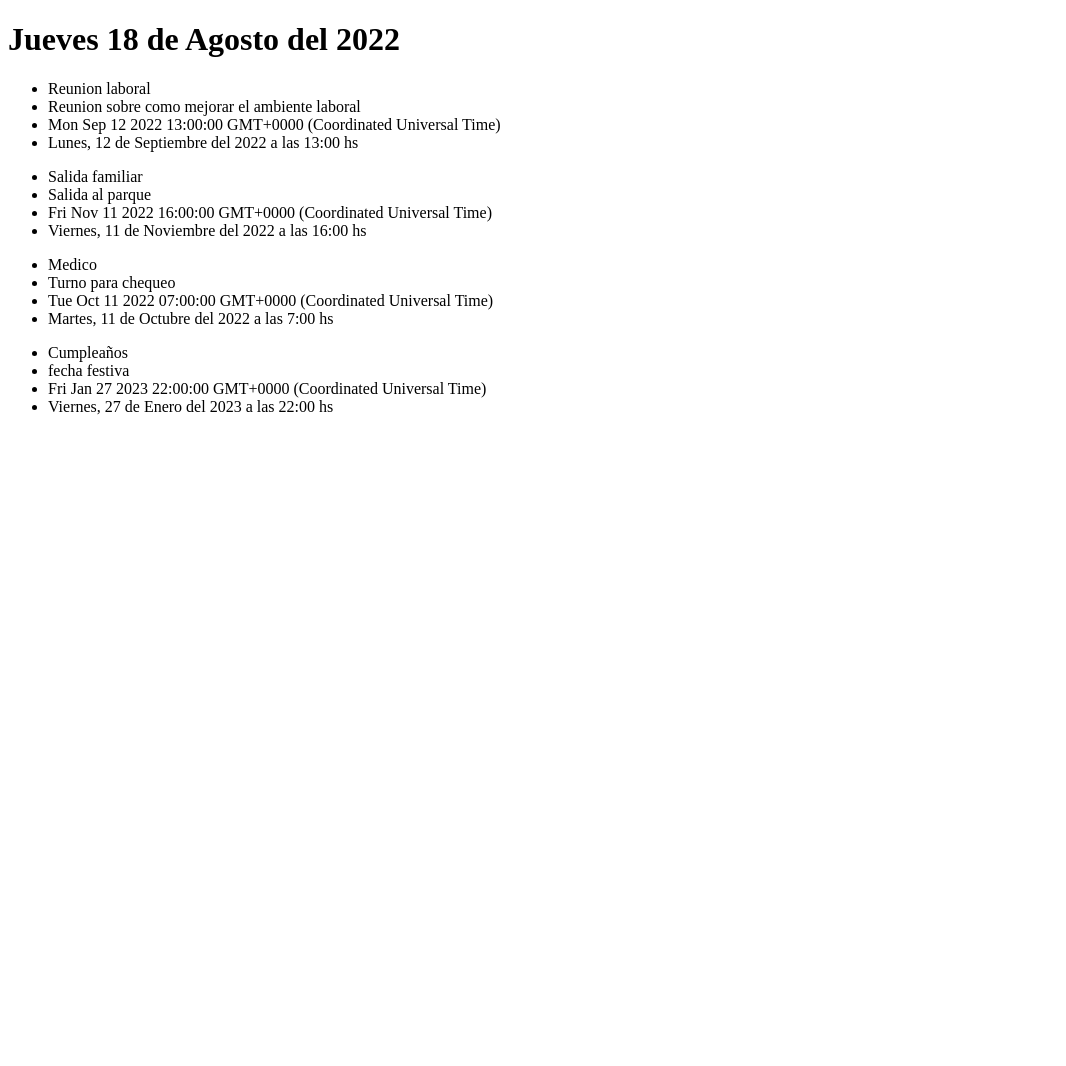
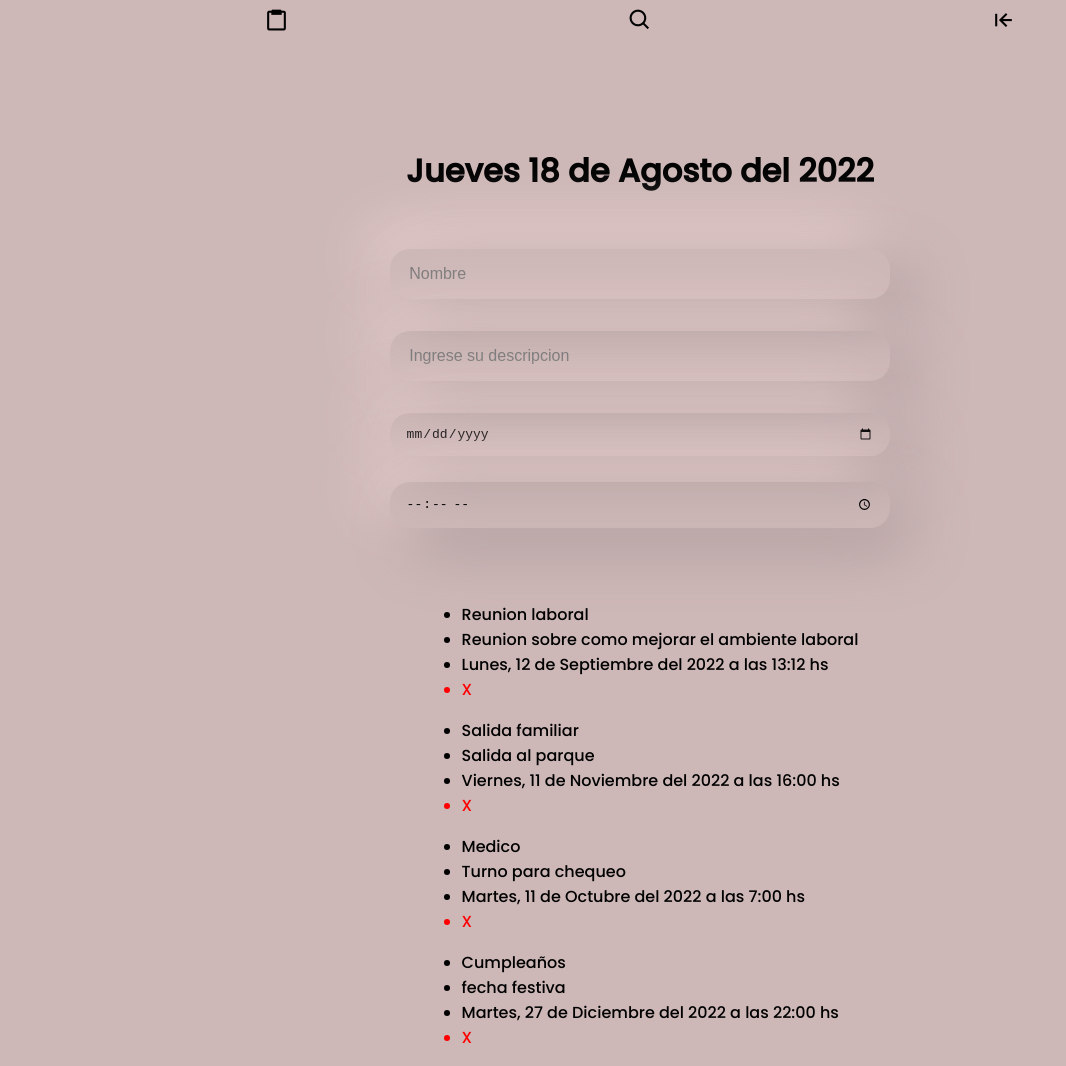
Before and after one commit to EliasVerdun02/Proyecto-Final-JS, a plain HTML site: page index.html in a window 1280 px wide. Shown: the whole page, without its empty margins (0-1066 px from the left). Before the commit the page ends 800 px from the top, so only its background shows below. Drawn offline with nearby package versions, Linux system fonts and the light colour scheme.

Commit message:
Desafio 6

```diff
--- a/index.html
+++ b/index.html
@@ -5,16 +5,32 @@
     <meta http-equiv="X-UA-Compatible" content="IE=edge">
     <meta name="viewport" content="width=device-width, initial-scale=1.0">
     <script defer src="js/script.js"></script>
+    <link rel="stylesheet" href="styles.css">
+    <link href='https://unpkg.com/boxicons@2.1.2/css/boxicons.min.css' rel='stylesheet'>
     <title>Agenda</title>
 </head>
 <body>
-    <header class="date-today">
+    <header class="app__header">
+        <ul class="header__nav">
+            <li><i class='bx bx-clipboard'></i></li>
+            <li><i class='bx bx-search' ></i></li>
+            <li><i class='bx bx-arrow-to-left'></i></li>
+        </ul>
+    </header>
+    <main>
+        <div class="main__today"></div>
+        <div class="main__container-input">
+            <input class="input input-nombre" type="text" placeholder="Nombre">
 
-    </header>
-    <div class="container-agenda" id="eventos">
-        <div class="eventos"></div>
-    </div>
+            <input class="input input-desc desplazar" type="text" placeholder="Ingrese su descripcion">
 
+            <input class="input input-date desplazar" type="date" placeholder="Fecha del evento" >
 
+            <input class="input input-time desplazar" type="time" placeholder="Hora del evento">
+        </div>
+        <div class="eventos">
+
+        </div>
+    </main>
 </body>
 </html>
--- a/js/script.js
+++ b/js/script.js
@@ -1,8 +1,8 @@
-//Este programa es un siumulador de agenda para poder organizarse con distintas tareas. Indicando el nombre del evento,descripcion , la fecha y la hora.
-//Funciones de interaccion:
-//crearEvento(): Para crear un nuevo evento.
-//eliminarEvento(evento a eliminar): Se le pasa como parametro el evento que deseamos eliminar y lo borra de nuestro array.
-//buscarEvento(eventoBuscado): Se le pasa como parametro el evento que estamos buscando y este se mostrará en el dom. Abajo de los demas
+//Simulador tipo Todo App:
+//Por los 4 inputs se ingresan los datos del evento que el usario desea agendar. Una vez ingresado los datos , en el ultimo input apretar "Enter" y el evento se mostrara en el DOM.
+//Cada evento agendado cuenta con una "X" para poder eliminar el evento si el usuario lo desea. A travez de la funcion eliminarEvento(id), y usando el id del evento para buscarlo.
+//Faltan : Estilos, y ordenar el codigo
+
 
 const agenda =  []
 
@@ -11,36 +11,49 @@ let dias = ['Domingo','Lunes','Martes','Miercoles','Jueves','Viernes','Sabado']
 let mes = ['Enero','Febrero','Marzo','Abril','Mayo','Junio','Julio','Agosto','Septiembre','Octubre','Noviembre','Diciembre']
 
 class Evento{
+
+    static contadorEventos = 0;
+
     constructor(nombre,descripcion,date){
         this.nombre = nombre
         this.descripcion = descripcion
         this.date = date
-        this.fecha = `${dias[date.getDay()]}, ${date.getDate()} de ${mes[date.getMonth()]} del ${date.getFullYear()} a las ${date.getHours()}:00 hs`
+        this.id = ++Evento.contadorEventos;
     }
+
+    fecha(){
+        return `${dias[this.date.getDay()]}, ${this.date.getDate()} de ${mes[this.date.getMonth()]} del ${this.date.getFullYear()} a las ${this.date.getHours()}:${(this.date.getMinutes() >= 10) ? this.date.getMinutes() : '0'+this.date.getMinutes()} hs`
+    }
+
 }
 
+
+
+//Agendo eventos
+function agendarEventos(){
+    agenda.push(new Evento('Reunion laboral','Reunion sobre como mejorar el ambiente laboral',new Date(2022,8,12,13,12)))
+    agenda.push(new Evento('Salida familiar','Salida al parque',new Date(2022,10,11,16)))
+    agenda.push(new Evento('Medico','Turno para chequeo',new Date(2022,9,11,7)))
+    agenda.push(new Evento('Cumpleaños','fecha festiva',new Date(2022,11,27,22)))
+}
+
+agendarEventos()
+
 //Dia de hoy
-let today = document.querySelector('.date-today')
+let today = document.querySelector('.main__today')
 let date = new Date()
 today.innerHTML = `<h1>${dias[date.getDay()]} ${date.getDate()} de ${mes[date.getMonth()]} del ${date.getFullYear()}</h1>`
 
 
-//Agendo eventos
-agenda.push(new Evento('Reunion laboral','Reunion sobre como mejorar el ambiente laboral',new Date(2022,8,12,13)))
-agenda.push(new Evento('Salida familiar','Salida al parque',new Date(2022,10,11,16)))
-agenda.push(new Evento('Medico','Turno para chequeo',new Date(2022,9,11,7)))
-agenda.push(new Evento('Cumpleaños','fecha festiva',new Date(2022,12,27,22)))
-
 //mostrar
-
 const crearEventoHtml =(evento)=>{
     let eventoHtml = `
     <div class="evento">
         <ul>
             <li>${evento.nombre} </li>
             <li>${evento.descripcion} </li>
-            <li>${evento.date} </li>
-            <li>${evento.fecha} </li>
+            <li>${evento.fecha()} </li>
+            <li class="eliminar-evento" onclick="eliminarEvento(${evento.id})">X</li>
         </ul>
     </div>`
 
@@ -53,52 +66,51 @@ const cargarEventos=()=>{
         eventos += crearEventoHtml(evento)
     }
 
-    document.getElementById('eventos').innerHTML = eventos
+    document.querySelector('.eventos').innerHTML = eventos
 }
 
 cargarEventos()
 
+//Tomar valores
 
+let inputTime = document.querySelector(".main__container-input .input-time")
 
-
-
+inputTime.addEventListener("keypress",(e)=>{
+    if(e.key === "Enter"){
+        crearEvento()
+    }
+})
 
 
 //Funciones de interaccion
 
 function crearEvento(){
-    let respuesta = true
+    let arrayInputs = document.querySelectorAll('.input')
 
-    while(respuesta){
-    let date = new Date(prompt('Porfavor seleccione una fecha para el evento. Indicando primero el mes,despues el dia y luego el año. por ej: 8/11/2022)')
-    )
+    let fecha = new Date(arrayInputs[2].value)
 
-    date.setHours(parseInt(prompt('A que horario?. Indicar solo la hora. por ej(14) en vez de 14:00')))
+    let numeroMes = fecha.getDate()
 
-    let nombre = prompt('Nombre del evento')
+    let horario = arrayInputs[3].value
+    let hora = parseInt(String(horario.substring(0,2)))
+    let min = parseInt(String(horario.substring(3,5)))
 
-    let descripcion = prompt('Descripcion')
+    fecha.setDate(numeroMes + 1)//Para indicar bien laa fecha del mes, de lo contrario indica una fecha menos por el horario universal
+    fecha.setHours(hora,min)
 
-    agenda.push(new Evento(nombre,descripcion,date))
+    agenda.push(new Evento(arrayInputs[0].value,arrayInputs[1].value,fecha))
 
     cargarEventos()
 
-    respuesta = confirm('Desea agendar otro evento?')
-
-}
+    arrayInputs.forEach((input)=>{
+        input.value = ''
+    })
 }
 
-const buscarEvento=(nombre)=>{
-    let evento = agenda.find(evento => evento.nombre === nombre)
 
-    let div = document.querySelector('.container-agenda')
-
-    div.innerHTML += crearEventoHtml(evento)
-
-}
-
-const eliminarEvento=(nombre)=>{
-    let index = agenda.findIndex(evento => evento.nombre === nombre)
+const eliminarEvento=(id)=>{
+    console.log('probando funcion')
+    let index = agenda.findIndex(evento => evento.id == id)
 
     agenda.splice(index,1)
 
--- /dev/null
+++ b/styles.css
@@ -0,0 +1,79 @@
+@import url('https://fonts.googleapis.com/css2?family=Poppins:wght@300;500&display=swap');
+
+*{
+    box-sizing: border-box;
+}
+
+body{
+    margin: 0;
+    padding: 0;
+    background-color: #cdb7b7;
+    font-family: 'Poppins', sans-serif;
+}
+
+.app__header{
+    width: 100%;
+    display: flex;
+    justify-content: center;
+}
+
+.header__nav{
+    display: flex;
+    justify-content: space-between;
+    margin: 0;
+    padding: .5em;
+    width: 60%;
+    list-style: none;
+}
+
+main{
+    display: flex;
+    flex-direction: column;
+    align-items: center;
+}
+
+.main__today{
+    margin-top: 5em;
+    text-align: center;
+    font-weight: 500;
+}
+
+.main__container-input{
+    position: relative;
+    width: 50%;
+    margin-top: 2em;
+    margin-bottom: 2em;
+    text-align: center;
+}
+
+.main__container-input .input{
+    border: none;
+    background: none;
+    outline: none;
+    font-size: 1em;
+    width: 500px;
+    padding: 1em 1.2em;
+    margin-bottom: 2em;
+    border-radius: 20px;
+    box-shadow:  20px 20px 60px #ae9c9c,
+             -20px -20px 60px #ecd2d2;
+}
+
+
+
+.container{
+    border-radius: 20px;
+    width: 200px;
+    height: 200px;
+
+}
+
+.bx{
+    font-size: 25px;
+    cursor: pointer;
+}
+
+.eliminar-evento{
+    color: red;
+    cursor: pointer;
+}
```
